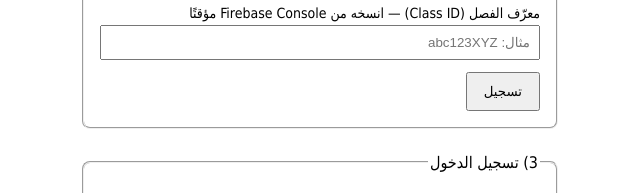
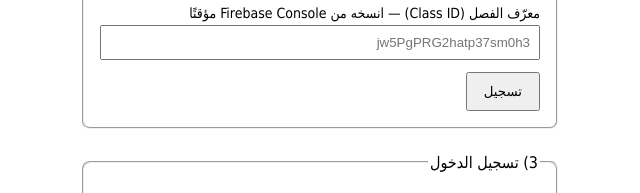
Before and after one commit to coptictakweenkw/loghosform, a website: page public/index.html in a window 1280 px wide. Shown: the part 506-699 px from the top of the page, 320-960 px from the left. Drawn offline with Linux system fonts and the light colour scheme.

Commit message:
Add files via upload

```diff
--- a/public/index.html
+++ b/public/index.html
@@ -36,7 +36,7 @@
       <input id="reg-pin" placeholder="مثال: 1234" maxlength="4" />
     </label>
     <label>معرّف الفصل (Class ID) — انسخه من Firebase Console مؤقتًا
-      <input id="reg-class" placeholder="مثال: abc123XYZ" />
+      <input id="reg-class" placeholder="jw5PgPRG2hatp37sm0h3" />
     </label>
     <button onclick="registerChild()">تسجيل</button>
   </fieldset>
```
